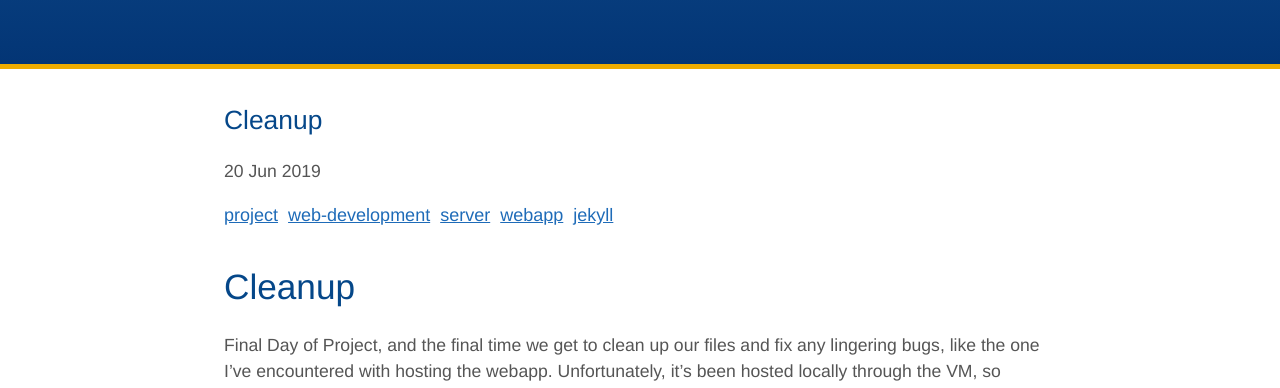
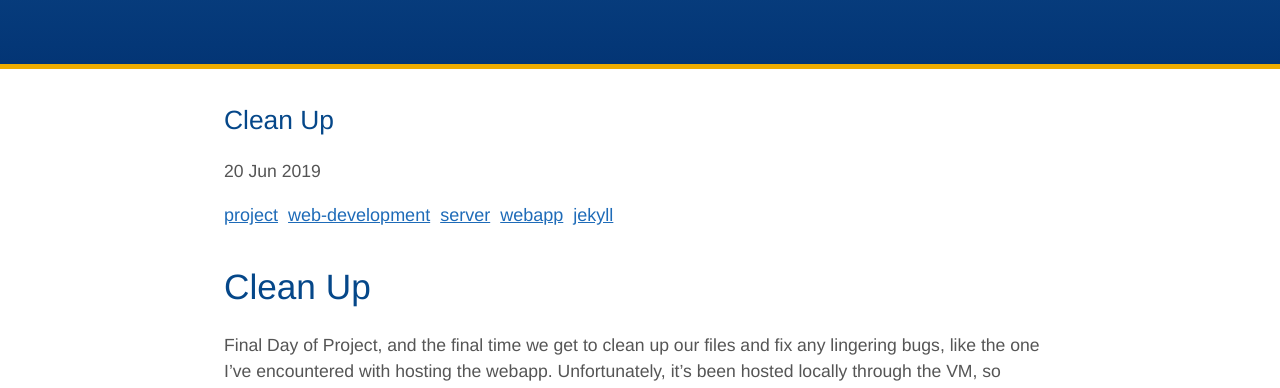
Before and after one commit to kammorne/IN700, a Jekyll site: the page built from _posts/2019-06-20-Cleanup.md, in a window 1280 px wide. Shown: the part 272-660 px from the top of the page. Built offline with Jekyll 4.4.1, drawn with Linux system fonts in a browser that asks for light colours.

Commit message:
Update 2019-06-20-Cleanup.md

```diff
--- a/_posts/2019-06-20-Cleanup.md
+++ b/_posts/2019-06-20-Cleanup.md
@@ -1,12 +1,12 @@
 ---
 layout: post
-title: "Cleanup"
+title: "Clean Up"
 date: 2019-06-20
 category: Project
 tags: project web-development server webapp jekyll
 ---
 
-# Cleanup
+# Clean Up
 
 Final Day of Project, and the final time we get to clean up our files and fix any lingering bugs, like the one I've encountered with
 hosting the webapp. Unfortunately, it's been hosted locally through the VM, so technically it isn't live unless my computer has a live
```
